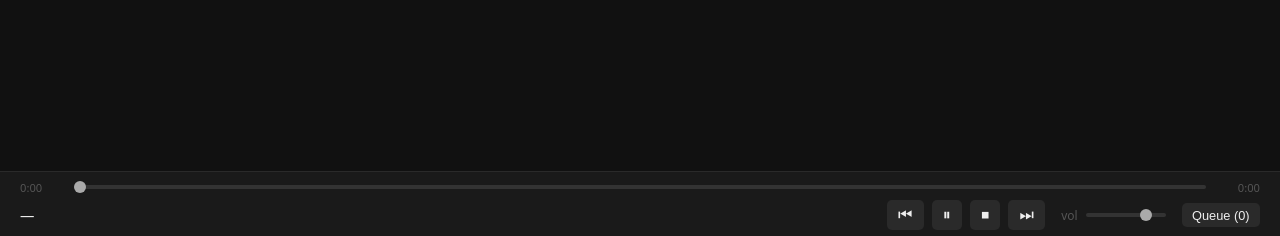
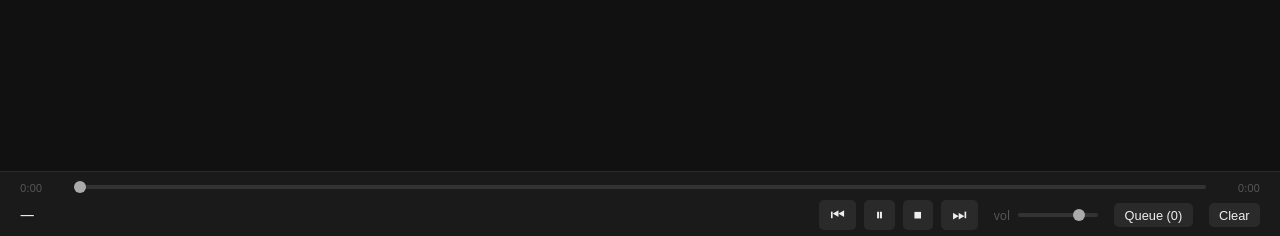
Before and after one commit to Willf12321/music-server, a Symfony app: template templates/search/index.html.twig in a window 1280 px wide. Shown: the part 564-800 px from the top of the page. Run offline with Twig, Linux system fonts and the light colour scheme; the template is opened without the code that fills it, so the values that code supplies are empty; some libraries are stand-ins or nearby versions.

Commit message:
Fix now-playing metadata, show album/year/quality, add clear queue

```diff
--- a/src/Enum/MpdStatusCommand.php
+++ b/src/Enum/MpdStatusCommand.php
@@ -4,6 +4,7 @@ namespace App\Enum;
 
 enum MpdStatusCommand: string implements MpdCommandInterface
 {
+    case CurrentSong  = 'currentsong';
     case PlaylistInfo = 'playlistinfo';
     case Status       = 'status';
 
--- a/src/Service/MpdPlayer/MpdQueuer.php
+++ b/src/Service/MpdPlayer/MpdQueuer.php
@@ -27,4 +27,9 @@ class MpdQueuer
     {
         $this->connector->sendCommand(MpdQueueCommand::Add, $uri);
     }
+
+    public function clearQueue(): void
+    {
+        $this->connector->sendCommand(MpdQueueCommand::Clear);
+    }
 }
--- a/templates/search/index.html.twig
+++ b/templates/search/index.html.twig
@@ -290,6 +290,20 @@
             text-overflow: ellipsis;
         }
 
+        .now-playing-album {
+            font-size: 0.7rem;
+            color: #555;
+            white-space: nowrap;
+            overflow: hidden;
+            text-overflow: ellipsis;
+        }
+
+        .now-playing-quality {
+            font-size: 0.65rem;
+            color: #444;
+            margin-top: 0.1rem;
+        }
+
         .playback-controls {
             display: flex;
             align-items: center;
@@ -425,6 +439,8 @@
         <div class="now-playing-info">
             <div class="now-playing-title" id="npTitle">—</div>
             <div class="now-playing-artist" id="npArtist"></div>
+            <div class="now-playing-album" id="npAlbum"></div>
+            <div class="now-playing-quality" id="npQuality"></div>
         </div>
 
         <div class="playback-controls">
@@ -440,6 +456,7 @@
         </div>
 
         <button class="btn queue-toggle" id="queueToggle" onclick="toggleQueue()">Queue (0)</button>
+        <button class="btn" onclick="clearQueue()">Clear</button>
     </div>
 </div>
 
@@ -510,6 +527,12 @@
             btn.textContent = 'Error';
             setTimeout(() => { btn.textContent = '+ Queue'; btn.disabled = false; }, 1500);
         }
+    }
+
+    async function clearQueue() {
+        await fetch('/playback/clear-queue', { method: 'POST' });
+        updateQueueToggle(0);
+        if (queueOpen) loadQueue();
     }
 
     // ── Tabs ──────────────────────────────────────────────────────────────
@@ -647,9 +670,16 @@
         if (status.title) {
             document.getElementById('npTitle').textContent  = status.title;
             document.getElementById('npArtist').textContent = status.artist ?? '';
+
+            const albumParts = [status.album, status.date].filter(Boolean);
+            document.getElementById('npAlbum').textContent = albumParts.join(' · ');
+
+            document.getElementById('npQuality').textContent = formatAudioQuality(status.audio, status.bitrate);
         } else if (state === 'stop') {
-            document.getElementById('npTitle').textContent  = '—';
-            document.getElementById('npArtist').textContent = '';
+            document.getElementById('npTitle').textContent   = '—';
+            document.getElementById('npArtist').textContent  = '';
+            document.getElementById('npAlbum').textContent   = '';
+            document.getElementById('npQuality').textContent = '';
         }
 
         updateSeekBar(elapsed, duration);
@@ -657,6 +687,23 @@
         if (status.volume !== undefined && !isAdjustingVolume) {
             document.getElementById('volumeSlider').value = status.volume;
         }
+    }
+
+    function formatAudioQuality(audio, bitrate) {
+        if (!audio && !bitrate) return '';
+
+        const parts = [];
+
+        if (audio) {
+            const [sampleRate, bits] = audio.split(':');
+            const khz = (parseInt(sampleRate) / 1000).toFixed(1);
+            parts.push(`${khz}kHz`);
+            if (bits && bits !== '0') parts.push(`${bits}-bit`);
+        }
+
+        if (bitrate) parts.push(`${bitrate}kbps`);
+
+        return parts.join(' · ');
     }
 
     function updateSeekBar(elapsed, duration) {
```
Also changed, not shown: src/Controller/PlaybackController.php (+12 -0 lines), src/Service/MpdPlayer/MpdInspector.php (+5 -2 lines).
